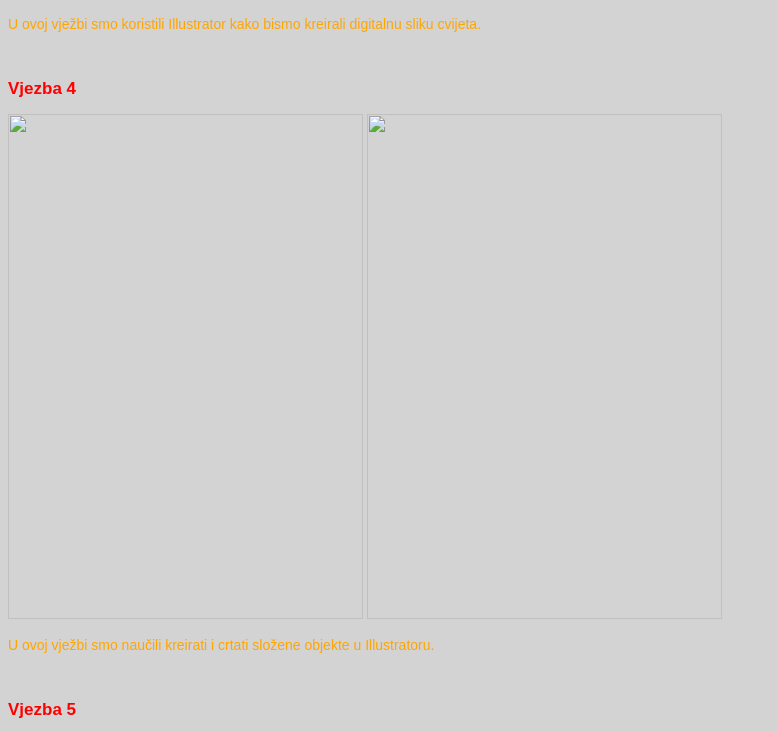
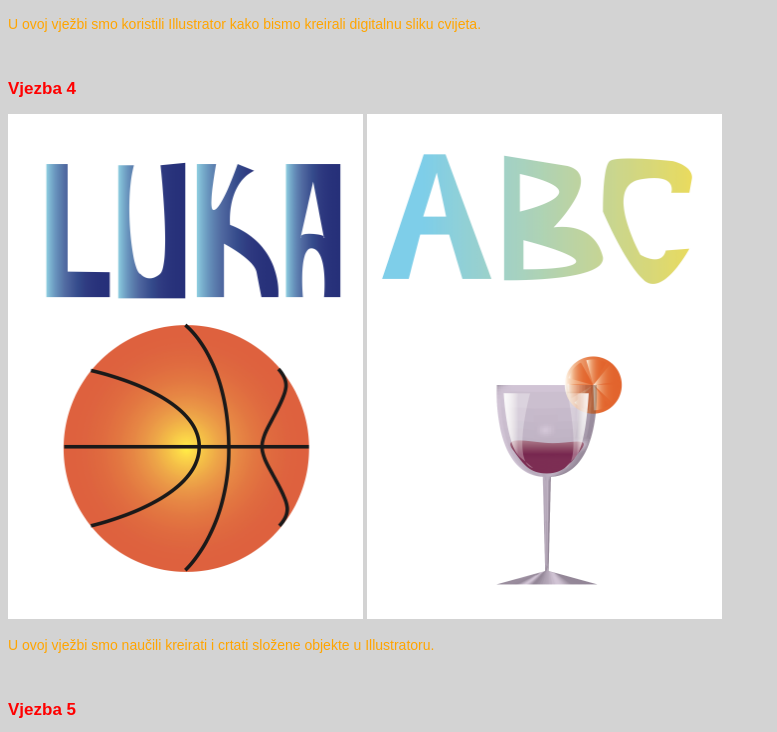
Before and after one commit to lukaletnar/LukaLetnar, a plain HTML site: page mojevjezbe.html in a window 1280 px wide. Shown: the part 1502-2234 px from the top of the page, without its empty margins (0-777 px from the left). Drawn offline with Linux system fonts and the light colour scheme; grey boxes are pictures that could not be loaded.

Commit message:
Update mojevjezbe.html

```diff
--- a/mojevjezbe.html
+++ b/mojevjezbe.html
@@ -20,8 +20,8 @@
 <img src="Vjezba3/lukaletnarDM3.jpeg" width="355" height="505">
 	<p>U ovoj vježbi smo koristili Illustrator kako bismo kreirali digitalnu sliku cvijeta.</p><br>
 	<h3>Vjezba 4</h3>
-<img src="Vjezbe/Vjezba4/lukaletnarDM4.1.jpeg" width="355" height="505">
-<img src="Vjezbe/Vjezba4/lukaletnarDM4.2.jpeg" width="355" height="505">
+<img src="Vjezba4/lukaletnarDM4.1.jpeg" width="355" height="505">
+<img src="Vjezba4/lukaletnarDM4.2.jpeg" width="355" height="505">
 	<p>U ovoj vježbi smo naučili kreirati i crtati složene objekte u Illustratoru.</p><br>
 	<h3>Vjezba 5</h3>
 <img src="Vjezba5/lukaletnarDM5.1.jpeg" width="220" height="330">
```
